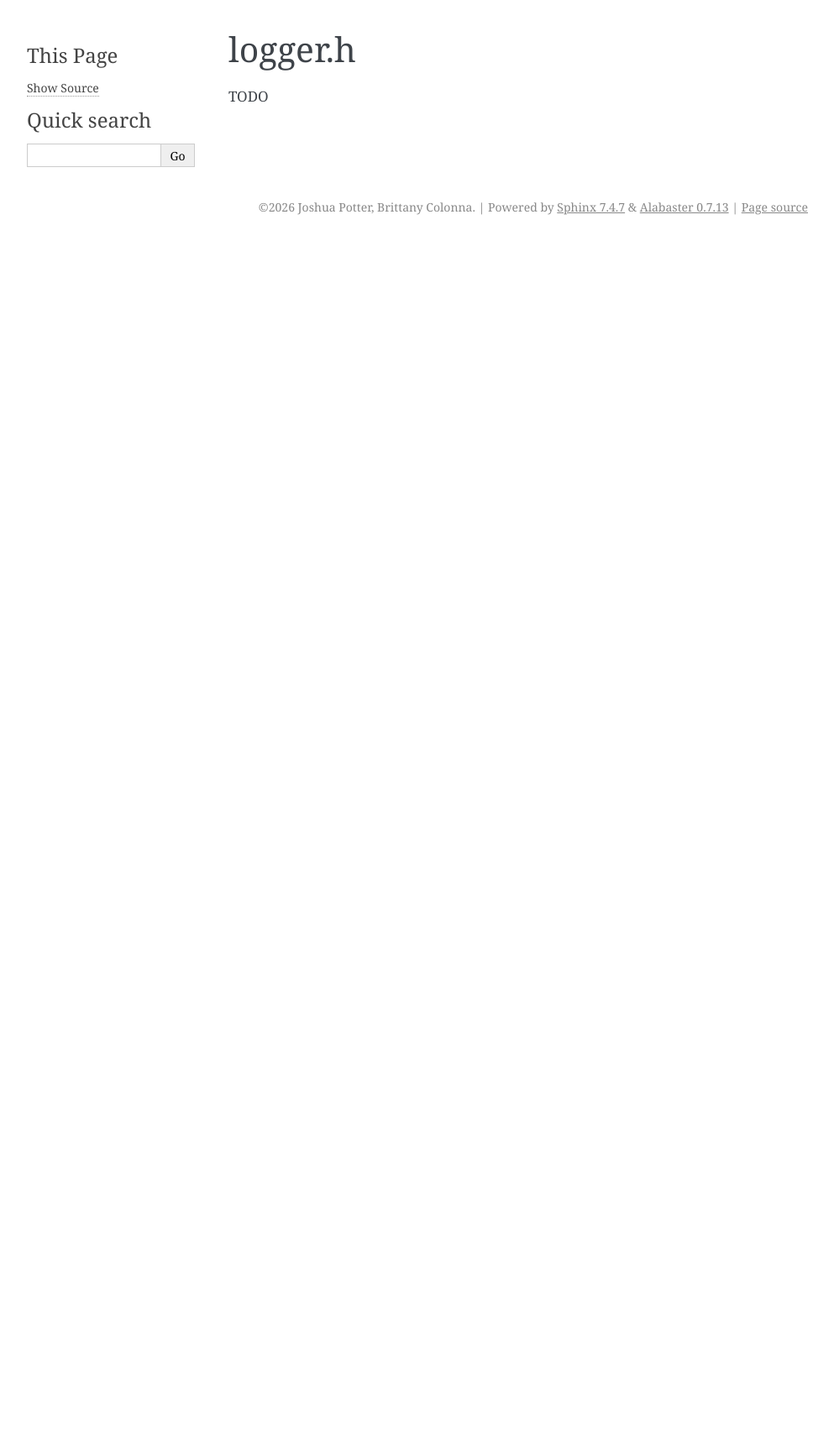
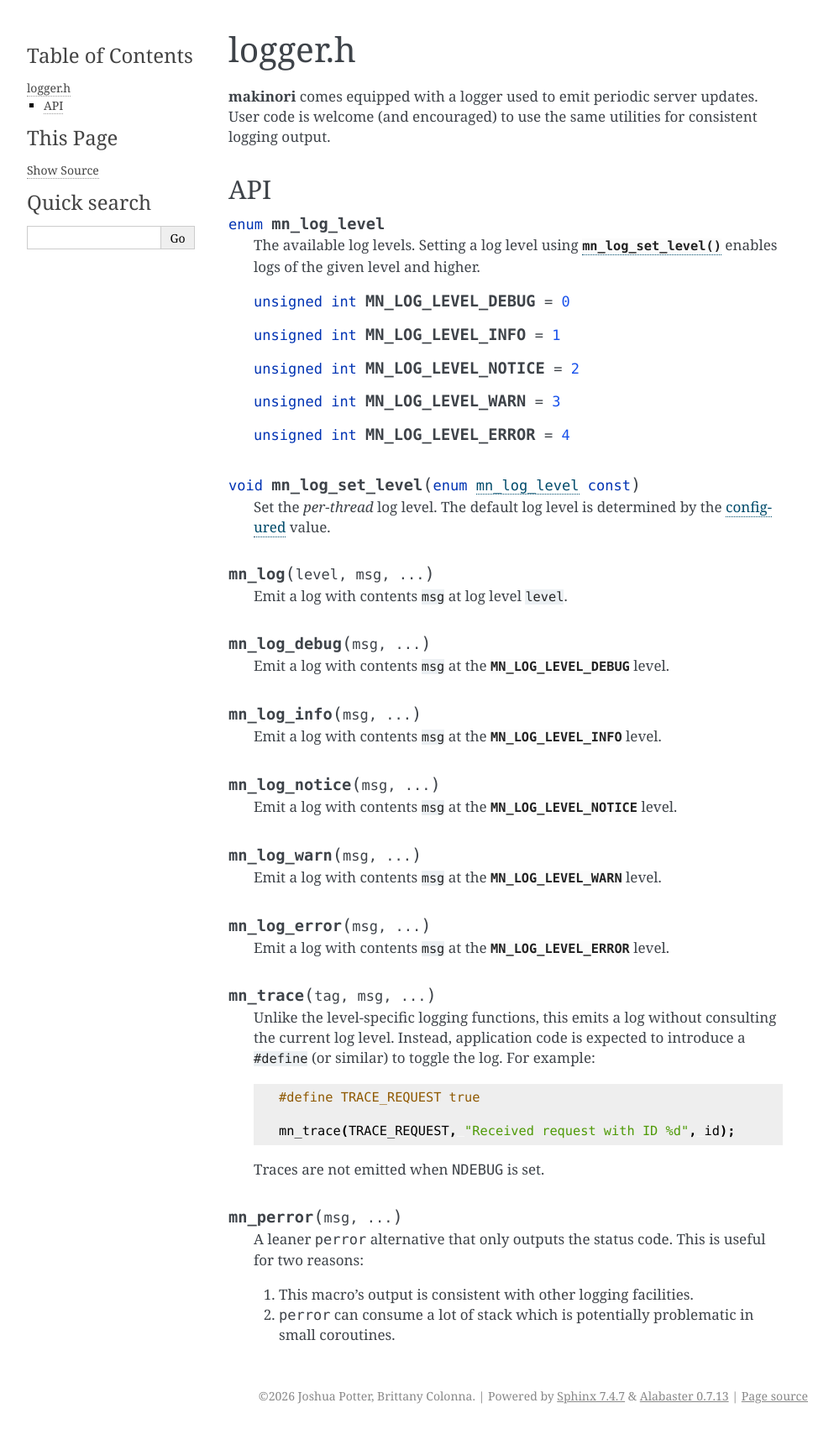
Before and after one commit to jrpotter/makinori, a Sphinx documentation site: the page built from docs/source/reference/logger_h.rst, in a window 1280 px wide. Shown: the whole page at 84% size, without its empty margins (148-1141 px from the left). Built offline with Sphinx 7.4.7, drawn with Linux system fonts in a browser that asks for light colours; before the commit the page ends 900 px from its top, so only the background shows below that.

Commit message:
Documentation for logger.h and macro.h.

```diff
--- a/docs/source/reference/logger_h.rst
+++ b/docs/source/reference/logger_h.rst
@@ -1,4 +1,75 @@
 logger.h
 ========
 
-TODO
+**makinori** comes equipped with a logger used to emit periodic server updates.
+User code is welcome (and encouraged) to use the same utilities for consistent
+logging output.
+
+API
+---
+
+.. c:enum:: mn_log_level
+
+   The available log levels. Setting a log level using :c:func:`mn_log_set_level`
+   enables logs of the given level and higher.
+
+   .. c:member:: unsigned int MN_LOG_LEVEL_DEBUG = 0
+   .. c:member:: unsigned int MN_LOG_LEVEL_INFO = 1
+   .. c:member:: unsigned int MN_LOG_LEVEL_NOTICE = 2
+   .. c:member:: unsigned int MN_LOG_LEVEL_WARN = 3
+   .. c:member:: unsigned int MN_LOG_LEVEL_ERROR = 4
+
+.. c:function:: void mn_log_set_level(enum mn_log_level const)
+
+   Set the *per-thread* log level. The default log level is determined by the
+   :doc:`configured <../config>` value.
+
+.. c:macro:: mn_log(level, msg, ...)
+
+   Emit a log with contents ``msg`` at log level ``level``.
+
+.. c:macro:: mn_log_debug(msg, ...)
+
+   Emit a log with contents ``msg`` at the :c:member:`MN_LOG_LEVEL_DEBUG`
+   level.
+
+.. c:macro:: mn_log_info(msg, ...)
+
+   Emit a log with contents ``msg`` at the :c:member:`MN_LOG_LEVEL_INFO` level.
+
+.. c:macro:: mn_log_notice(msg, ...)
+
+   Emit a log with contents ``msg`` at the :c:member:`MN_LOG_LEVEL_NOTICE`
+   level.
+
+.. c:macro:: mn_log_warn(msg, ...)
+
+   Emit a log with contents ``msg`` at the :c:member:`MN_LOG_LEVEL_WARN` level.
+
+.. c:macro:: mn_log_error(msg, ...)
+
+   Emit a log with contents ``msg`` at the :c:member:`MN_LOG_LEVEL_ERROR`
+   level.
+
+.. c:macro:: mn_trace(tag, msg, ...)
+
+   Unlike the level-specific logging functions, this emits a log without
+   consulting the current log level. Instead, application code is expected to
+   introduce a ``#define`` (or similar) to toggle the log. For example:
+
+   .. code-block:: c
+
+      #define TRACE_REQUEST true
+
+      mn_trace(TRACE_REQUEST, "Received request with ID %d", id);
+
+   Traces are not emitted when :c:expr:`NDEBUG` is set.
+
+.. c:macro:: mn_perror(msg, ...)
+
+   A leaner :c:expr:`perror` alternative that only outputs the status code. This
+   is useful for two reasons:
+
+   1. This macro's output is consistent with other logging facilities.
+   2. :c:expr:`perror` can consume a lot of stack which is potentially problematic
+      in small coroutines.
```
Also changed, not shown: docs/source/reference/macro_h.rst (+43 -1 lines), 2 other files.
